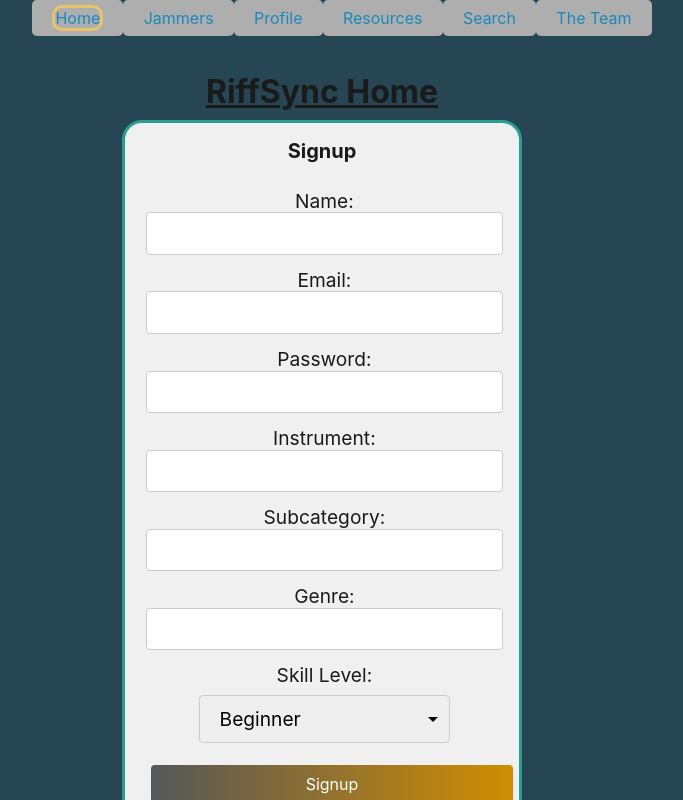
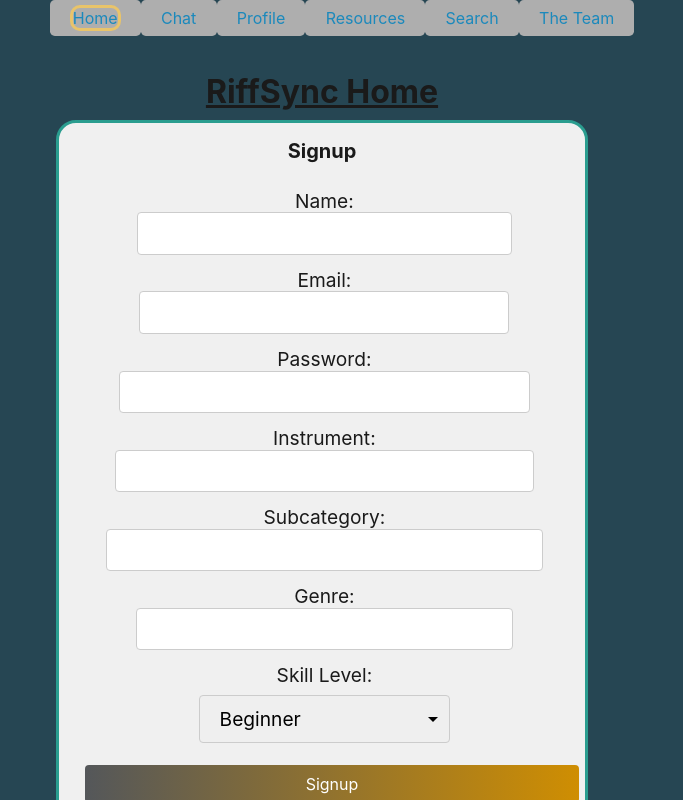
Before and after one commit to LawthouaMXiong/RiffSync, a React (Create React App) app in the folder client/: page / in a window 1280 px wide. Shown: the top 800 px of the page, without its empty margins (318-1001 px from the left). Built offline with nearby package versions, Linux system fonts and the light colour scheme; no server answers.

Commit message:
finished styling for features

```diff
--- a/client/src/assets/css/styles.css
+++ b/client/src/assets/css/styles.css
@@ -27,8 +27,8 @@ header {
     display: flex;
     justify-content: center;
     flex-wrap: wrap;
-    height: 90vh;
-    width: 80vw;
+    /* height: 90vh;
+    width: 80vw; */
     border-color: #2A9D8F;
     border-style: solid;
     border-radius: 20px;
@@ -48,8 +48,8 @@ header {
 .content {
     display: flex;
     justify-content: center;
-    height: 40vh;
-    width: 50vw;
+    /* height: 40vh;
+    width: 50vw; */
     border-color: #E9C46A;
     border-style: solid;
     border-radius: 20px;
--- a/client/src/components/Navigation.js
+++ b/client/src/components/Navigation.js
@@ -38,7 +38,7 @@ export default function Navigation() {
                             className={router.pathname === '/jammers' ? 'active' : ''}
 
                         >
-                            Jammers
+                            Chat
                         </NavLink>
                     </Button>
 
--- a/client/src/components/home.css
+++ b/client/src/components/home.css
@@ -1,9 +1,16 @@
 
+.containerTwo{
+  display: flex;
+  justify-content: center;
+  flex-wrap: wrap;
+}
 
 .container {
+    justify-content: center;
+    /* flex-wrap: wrap; */
     margin: 5 auto;
     padding: 5px;
-    max-width: 400px;
+    /* max-width: 400px; */
     background-color: #f0f0f0;
     padding: 16px;
     border-radius: 8px;
@@ -16,7 +23,9 @@
   }
 
   .form-space {
-    margin-bottom: 16px;
+    /* margin-bottom: 16px; */
+    justify-content: center;
+    flex-wrap: wrap;
   }
 
   .input-field {
--- a/client/src/pages/Home.js
+++ b/client/src/pages/Home.js
@@ -63,6 +63,7 @@ export default function Home() {
     return (
         <div className="home">
             <h1 className="text-3xl font-bold underline">RiffSync Home</h1>
+            <div className="containerTwo">
                 <div className="container">
                     <h2 className="signup-title">Signup</h2>
                     <form onSubmit={handleSignupSubmit} className="form-space">
@@ -110,8 +111,9 @@ export default function Home() {
                         <button type="submit" className="submit-button">Signup</button>
                     </form>
                 </div>
+            </div>
 
-
+            <div className="containerTwo">
                 <div className="container">
                     <h2 className="signup-title">Login</h2>
                     <form onSubmit={handleLoginSubmit} className="form-space">
@@ -128,7 +130,7 @@ export default function Home() {
                         <button type="submit" className="submit-button">Login</button>
                     </form>
                 </div>
-
+            </div>
             <Link to="/search" className="link">Go to Search Page</Link>
         </div>
     );
```
Lines whose indentation alone changed are shown as unchanged.
